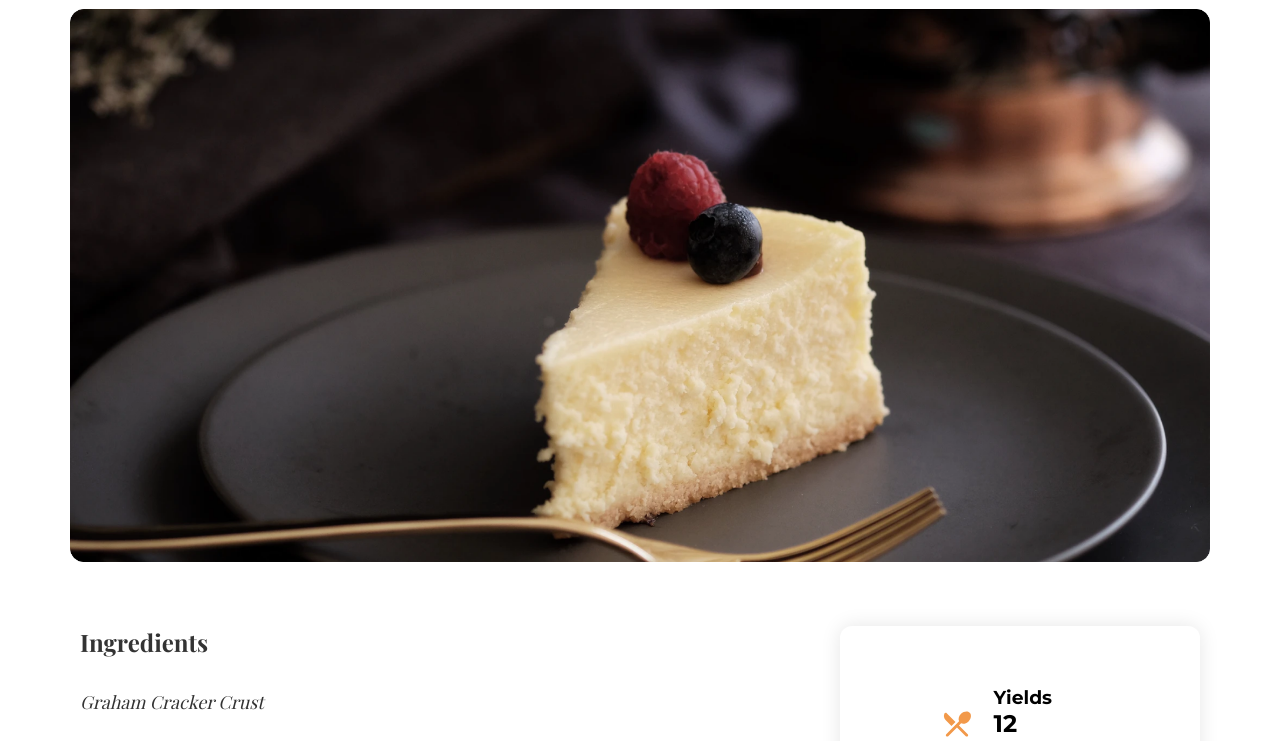
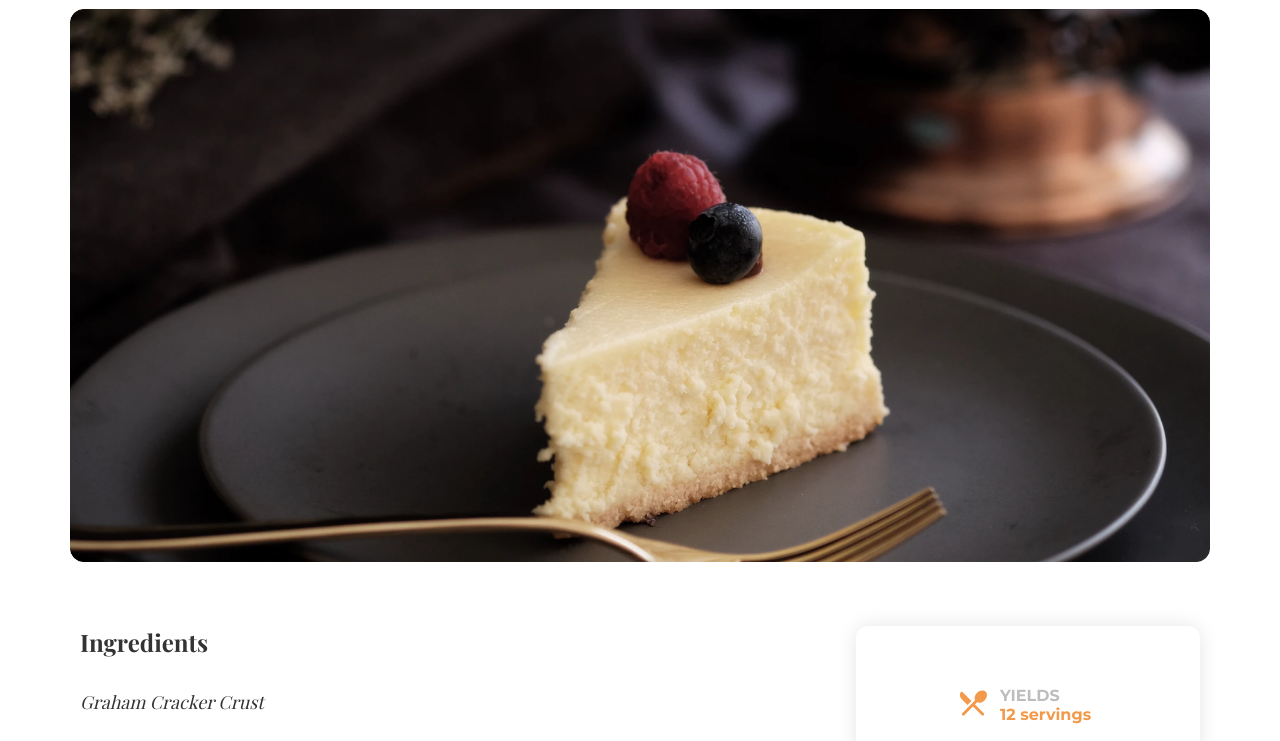
Before and after one commit to billalhossain2/recipe-blog, a plain HTML site: page index.html in a window 1280 px wide. Shown: the part 133-874 px from the top of the page. Drawn offline with nearby package versions, Linux system fonts and the light colour scheme.

Commit message:
minor bug is solved

```diff
--- a/css/recipe-blog.css
+++ b/css/recipe-blog.css
@@ -179,8 +179,33 @@ main {
 .serving-item {
   display: flex;
   align-items: center;
-  gap: 20px;
+  gap: 10px;
   margin-bottom: 40px;
+}
+
+.serving-title {
+  color:  #bdbdbd;
+  font-family: Montserrat;
+  font-size: 16px;
+  font-weight: 700;
+  text-transform: uppercase;
+}
+
+.serving-content h2 {
+  font-size: 16px;
+}
+
+.serving-content h2, h3{
+    white-space: nowrap;
+}
+
+.full-width-row {
+  color: #f2994a;
+  font-family: Montserrat;
+  font-size: 14px;
+  font-style: normal;
+  font-weight: 500;
+  line-height: normal;
 }
 
 /* footer section  */
@@ -206,26 +231,24 @@ footer p {
 /* Responsive styles  */
 /* Mobile  */
 @media screen and (max-width: 576px) {
-  main{
+  main {
     flex-direction: column-reverse;
   }
 
-  .serving{
+  .serving {
     box-shadow: 0 0 0;
     width: 100%;
     font-size: 10px;
-    margin-bottom:50px;
-    padding:0 10px;
+    margin-bottom: 50px;
+    padding: 0 10px;
     display: grid;
-    grid-template-columns: repeat(3, 1fr);
+    grid-template-columns: repeat(2, 1fr);
   }
 
-  .full-width-row{
-    grid-column: span 3;
-  }
 
-  .crusts-container, .Cheesecake-container{
-    margin-left:25px;
+  .crusts-container,
+  .Cheesecake-container {
+    margin-left: 25px;
   }
 
   header {
```
